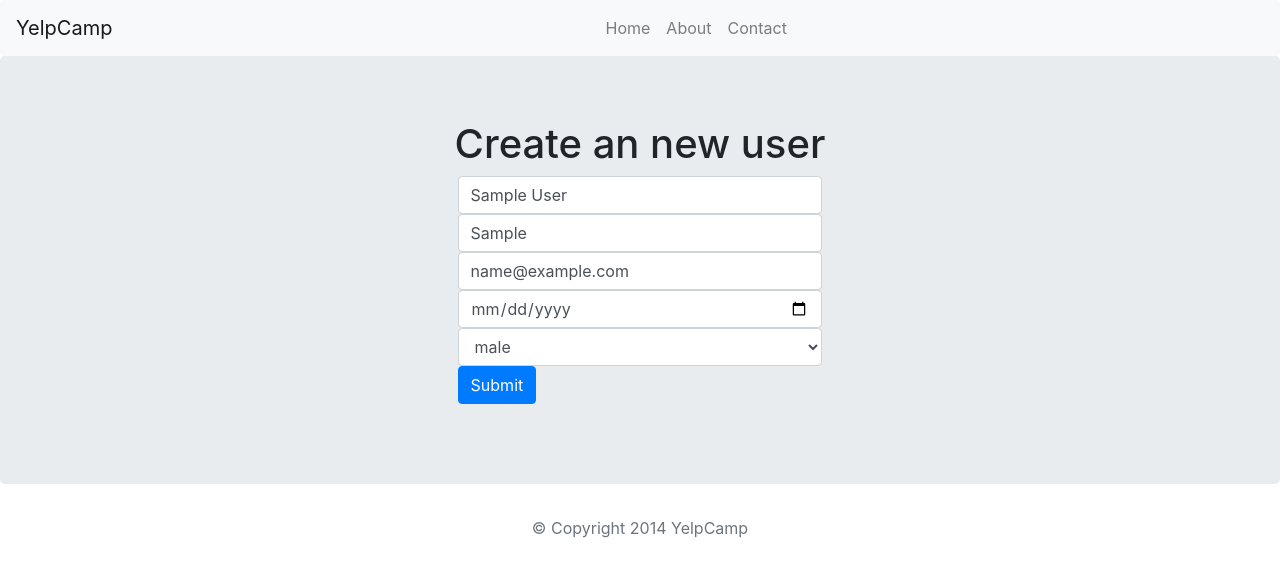
After one commit to afmire877/User-Registration-app, a Node server app: page /600000000000000000000001/edit in a window 1280 px wide. The commit adds this page. Shown: the top 577 px of the page. Run offline with Node 20, Linux system fonts and the light colour scheme; tables that the repository leaves empty hold one stand-in row (values such as "Sample post"); some libraries are stand-ins or nearby versions.

Commit message:
New edit routes and pages added with complete fuctionality, it dispalys the data but cant be updated

```diff
--- a/app.js
+++ b/app.js
@@ -24,24 +24,25 @@ var userSchema = new mongoose.Schema({
 	gender: String,
 	class: String,
 	email : String,
-	DOB: Date,
+	DOB : Date,
 })
 
 
 var User = mongoose.model("user", userSchema);
 
-// User.create({
-// 	name: "Ahmed",
-// 	gender: "male",
-// 	class: "first",
-// 	email : "email",
-// 	DOB: "",
-// })
 // ROUTES
 
 
+
 app.get("/", function(req , res) {
-	res.render("pages/index.ejs");
+		User.find({} ,function(err , user){
+				if(err){
+					console.log("Error");
+					console.log(err);
+				}else {
+					res.render("pages/index.ejs" ,{user : user})
+				};
+	});
 });
 
 app.get("/new", function(req, res){
@@ -49,18 +50,14 @@ app.get("/new", function(req, res){
 });
 
 app.post("/", function(req, res){
-	console.log(req.body);
-	var name = req.body.name;
-	var Class = req.body.class;
-	var gender = req.body.gender;
-	var email = req.body.email;
-	var dob = req.body.dob;
+	var User = User.users.find({});
+	console.log(User);
 	var userobj = {
-		name: name,
-		gender: gender,
-		class: Class ,
-		email : email,
-		DOB: dob,
+		name: req.body.name,
+		gender: req.body.gender,
+		class: req.body.class ,
+		email : req.body.email,
+		DOB : req.body.dob,
 	};
 	User.create(userobj, function(err , user ) {
 		if(err){
@@ -68,13 +65,46 @@ app.post("/", function(req, res){
 		}else {
 			console.log("New user has been added");
 			console.log(user);
+
 		}
 	} );
 	res.redirect("/");
 
 })
 
+app.get("/:id", function(req , res) {
+	// body...
+})
+app.get("/:id/edit", function(req , res) {
 
+	User.findById( req.params.id  , function(err , user){
+		if(err){
+			res.redirect("/");
+		}else {
+			res.render("pages/edit.ejs", { user : user})
+		}
+	});
+})
+app.put("/:id", function(req , res) {
+	User.findByIdAndUpdate( {} , function(err , ){
+		if(err){
+
+		}else{
+
+		}
+	});
+	res.redirect();
+})
+app.delete("/:id", function(req , res) {
+	User.findByIdAndRemove( {}  , function(err , ){
+		if(err){
+
+		}else{
+
+		}
+	});
+	res.redirect();
+})
 
 app.listen(8080);
 console.log("The server has been started");
--- /dev/null
+++ b/views/pages/edit.ejs
@@ -0,0 +1,39 @@
+<!DOCTYPE html>
+<html>
+<head>
+	<title>CRUD</title>
+	<% include ../partials/head %>
+	<style type="text/css">
+		form {
+			margin: 0 auto;
+		}
+		h1 {
+			text-align: center;
+		}
+	</style>
+</head>
+<body>
+	<header>
+		<% include ../partials/header %>
+	</header>
+	<div class="jumbotron">
+		<h1>Create an new user</h1>
+		<%console.log(user)%>
+		<form class="form-group" action="/" method="POST" style="width:30%">
+			<input class="form-control"  type="text" value="<%= user.name %>" name="name" required="required">
+			<input class="form-control"   type="text" value="<%= user.class %>"   name="class">
+			<input class="form-control"  type="email" value="<%= user.email %>"  name="email"  required="required">
+			<input class="form-control"  type="date" value="<%= user.DOB %>"  name="dob"  required="required">
+			<select class="form-control" value="<%= user.gender %>" name="gender">
+			  <option value="male">male</option>
+			  <option value="female">female</option>
+			</select>
+			<input class= "btn btn-default btn-primary" type="submit">
+		</form>
+	</div>
+
+	<footer>
+		<% include ../partials/footer %>
+	</footer>
+</body>
+</html>
```
Also changed, not shown: views/pages/index.ejs (+17 -1 lines).
